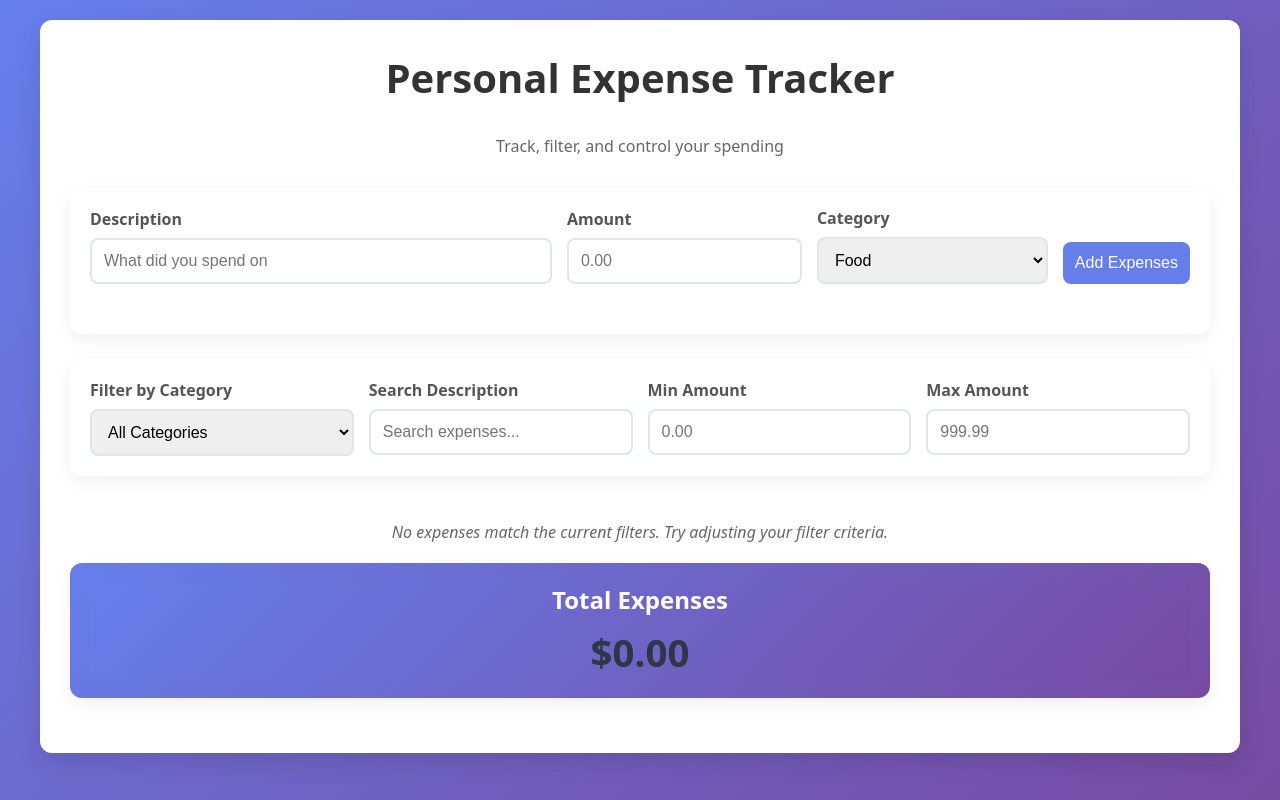
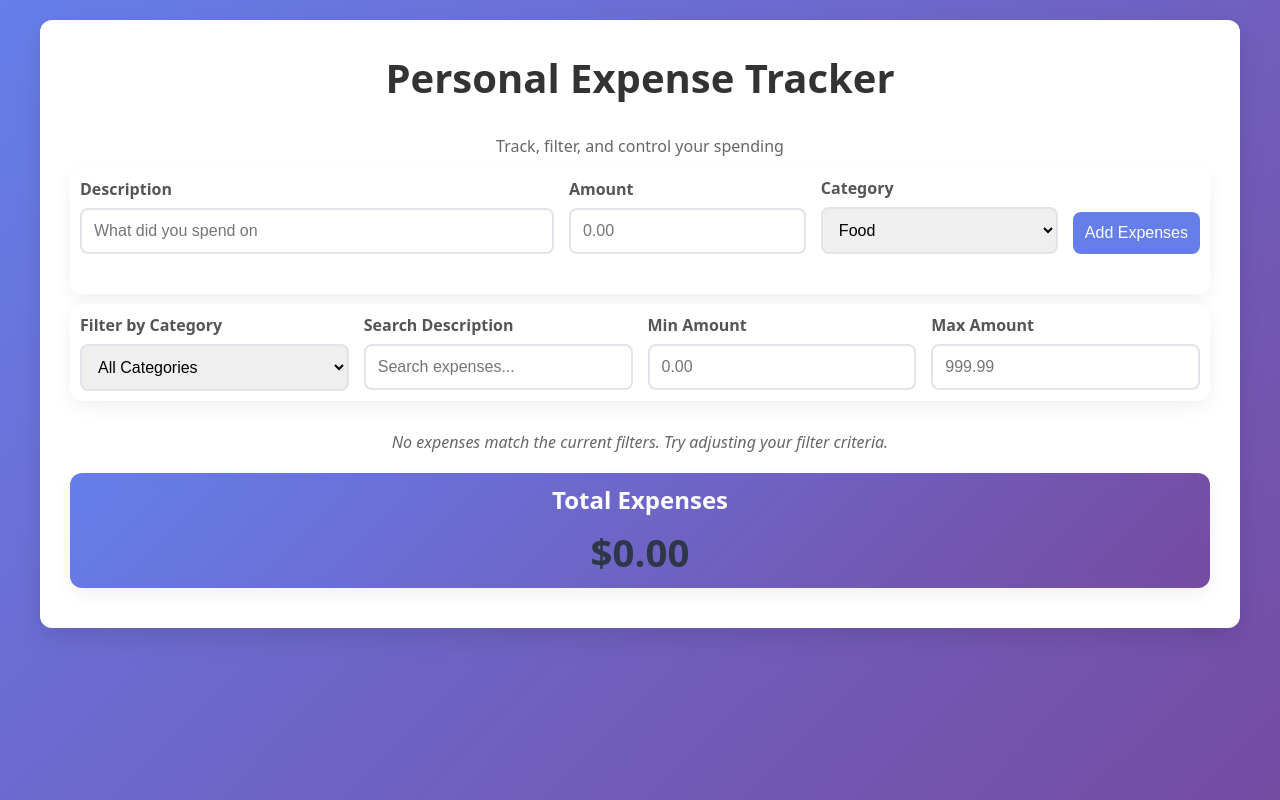
Before and after one commit to singhpreet86/react-essentials-assignment, a React (Create React App) app: page / in a window 1280 px wide. Built offline with nearby package versions, Linux system fonts and the light colour scheme.

Commit message:
Update index.css

```diff
--- a/src/index.css
+++ b/src/index.css
@@ -128,13 +128,6 @@ button:hover{
   font-size: 18px;
 }
 
-/* .total-section{
-  margin-top: 30px;
-  padding: 20px;
-  background: #f0f4f8;
-  border-radius: 8px;
-  text-align: center;
-} */
 
 .total-amount{
   font-size: 2rem;
@@ -156,7 +149,7 @@ button:hover{
 
 .app-header {
   text-align: center;
-  margin-bottom: 30px;
+  margin-bottom: 10px;
 }
 
 .subtitle {
@@ -168,8 +161,8 @@ button:hover{
 .card {
   background: #fff;
   border-radius: 12px;
-  padding: 20px;
-  margin-bottom: 25px;
+  padding: 10px;
+  margin-bottom: 10px;
   box-shadow: 0 6px 18px rgba(0, 0, 0, 0.06);
 }
 
```
